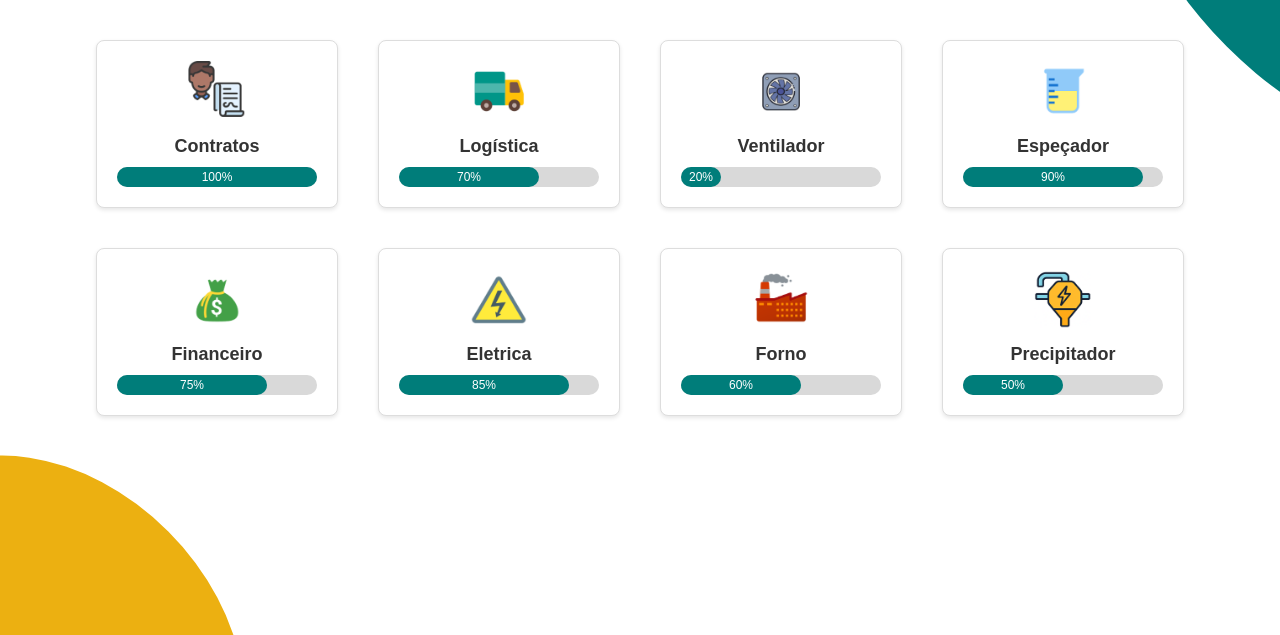
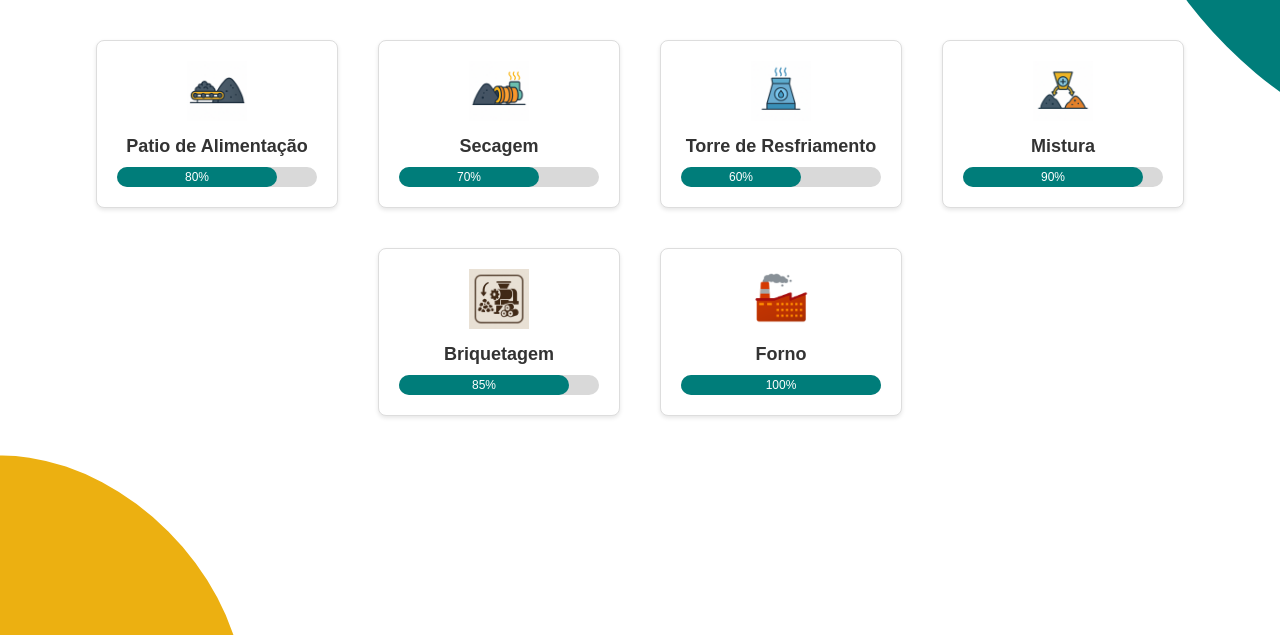
Before and after one commit to Lucas-dev98/Evolu-oParadaFria3, a Flask app: page / in a window 1280 px wide; the page is wider, and only the part inside the window is pictured. Shown: the part 120-755 px from the top of that part. Run offline with Flask 2, Linux system fonts and the light colour scheme.

Commit message:
Adding new visual styles and fix some bugs

```diff
--- a/app.py
+++ b/app.py
@@ -6,17 +6,18 @@ import sys
 app = Flask(__name__)
 
 IMAGE_MAPPING = {
-    "Contratos": "/static/images/contratos.png",
-    "Logística": "/static/images/logistica.png",
-    "Ventilador": "/static/images/ventilador.png",
-    "Espeçador": "/static/images/espessador.png",
-    "Financeiro": "/static/images/financeiro.png",
-    "Eletrica": "/static/images/eletrica.png",
+    "Patio de Alimentação": "/static/images/patioAlimentação.png",
+    "Secagem": "/static/images/secagem.png",
+    "Torre de Resfriamento": "/static/images/TorreResfriamento.png",
+    "Mistura": "/static/images/mistura.png",
+    "Briquetagem": "/static/images/briquetagem.png",
     "Forno": "/static/images/forno.png",
-    "Precipitador": "/static/images/precipitador.png",
+        "Meio do Forno": "/static/images/precipitador.png",
+        "Forno ( Abaixamento)": "/static/images/precipitador.png",
+        "Forno ( Levantamento)": "/static/images/forno.png",
 }
 
-# Função para carregar os dados do CSV
+# Atualizar a função para incluir atividades secundárias
 def load_frentes_from_csv(file_path):
     frentes = []
     try:
@@ -24,11 +25,25 @@ def load_frentes_from_csv(file_path):
         with open(file_path, mode='r', encoding='utf-8') as csvfile:
             reader = csv.DictReader(csvfile)
             for row in reader:
-                print(f"Lendo linha: {row}")  # Log para depuração
+                sub_activities = []
+                if "sub_activities" in row and row["sub_activities"]:
+                    sub_activities_raw = row["sub_activities"].split(";")
+                    for sub_activity in sub_activities_raw:
+                        name, value = sub_activity.split(":")
+                        sub_activities.append({"name": name.strip(), "value": int(value.strip())})
+
+                # Calcula a porcentagem da atividade pai com base nas subatividades
+                if sub_activities:
+                    total_value = sum(sub["value"] for sub in sub_activities)
+                    total_value = min(total_value, 100)  # Limita o valor total a 100%
+                else:
+                    total_value = int(row["value"])  # Usa o valor da atividade pai se não houver subatividades
+
                 frentes.append({
                     "name": row["name"],
-                    "value": int(row["value"]),
-                    "image": IMAGE_MAPPING.get(row["name"], "/static/images/default.png")  # Adiciona a imagem
+                    "value": total_value,
+                    "image": IMAGE_MAPPING.get(row["name"], "/static/images/default.png"),
+                    "sub_activities": sub_activities
                 })
     except FileNotFoundError:
         print(f"Erro: O arquivo {file_path} não foi encontrado.")
--- a/static/css/styles.css
+++ b/static/css/styles.css
@@ -120,6 +120,29 @@ body::after {
     transform: rotate(-45deg); /* Gira a elipse 45 graus no sentido anti-horário */
 }
 
+.card ul {
+    list-style-type: none;
+    padding: 0;
+    margin-top: 10px;
+    background-color: #f9f9f9;
+    border: 1px solid #ddd;
+    border-radius: 8px;
+    padding: 10px;
+}
+
+.card ul li {
+    margin: 5px 0;
+    font-size: 14px;
+    color: #555;
+    cursor: pointer;
+}
+
+.card ul li:hover {
+    color: #007D7A;
+    font-weight: bold;
+}
+
+
 /* Responsividade */
 @media (max-width: 768px) {
     #dashboard {
--- a/static/js/script.js
+++ b/static/js/script.js
@@ -30,6 +30,39 @@ document.addEventListener("DOMContentLoaded", () => {
             card.appendChild(image); // Adiciona a imagem ao card
             card.appendChild(title);
             card.appendChild(progressBar);
+
+            // Adiciona atividades secundárias
+            if (frente.sub_activities && frente.sub_activities.length > 0) {
+                const subActivitiesList = document.createElement("ul");
+                subActivitiesList.style.display = "none"; // Esconde inicialmente
+
+                frente.sub_activities.forEach(subActivity => {
+                    const listItem = document.createElement("li");
+                    listItem.textContent = `${subActivity.name}: ${subActivity.value}%`;
+
+                    // Atualiza a porcentagem da atividade pai ao clicar na subatividade
+                    listItem.addEventListener("click", () => {
+                        subActivity.value = (subActivity.value + 10) % 110; // Exemplo de incremento
+                        listItem.textContent = `${subActivity.name}: ${subActivity.value}%`;
+
+                        // Recalcula a porcentagem da atividade pai
+                        const totalValue = frente.sub_activities.reduce((sum, sub) => sum + sub.value, 0);
+                        progressBarFill.style.width = `${totalValue}%`;
+                        progressBarFill.textContent = `${totalValue}%`;
+                    });
+
+                    subActivitiesList.appendChild(listItem);
+                });
+
+                // Adiciona evento de clique para exibir/ocultar atividades secundárias
+                card.addEventListener("click", () => {
+                    subActivitiesList.style.display =
+                        subActivitiesList.style.display === "none" ? "block" : "none";
+                });
+
+                card.appendChild(subActivitiesList);
+            }
+
             dashboard.appendChild(card);
         });
     }
--- a/templates/frentes.csv
+++ b/templates/frentes.csv
@@ -1,9 +1,7 @@
-name,value
-Contratos,100
-Logística,70
-Ventilador,20
-Espeçador,90
-Financeiro,75
-Eletrica,85
-Forno,60
-Precipitador,50
+name,value,sub_activities
+Patio de Alimentação,80,
+Secagem,70,
+Torre de Resfriamento,60,
+Mistura,90,
+Briquetagem,85,
+Forno,0,Abaixamento:25;Levantamento:25;Meio do Forno:25;Forno ( Abaixamento):25;Forno ( Levantamento):25
```
Also changed, not shown: static/images/TorreResfriamento.png (added), static/images/briquetagem.png (added), static/images/mistura.png (added), static/images/patioAlimentação.png (added), static/images/secagem.png (added).
